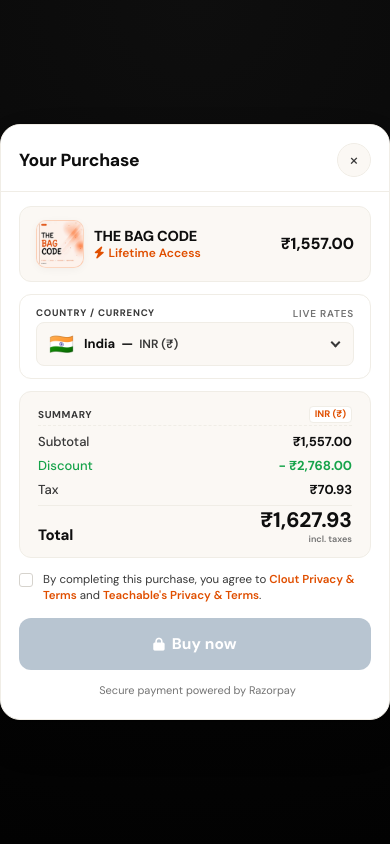
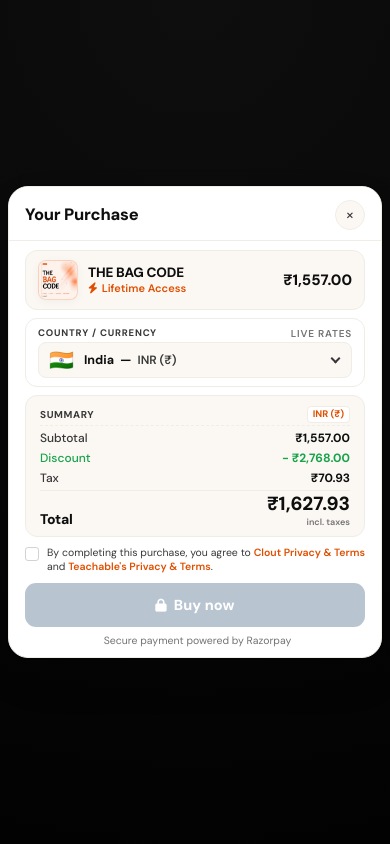
Before and after one commit to emirmubze/Clout, a Django app: page /checkout/ in a window 390 px wide. Run offline with Django 5.2, Linux system fonts and the light colour scheme; a user stored in the database is signed in; some libraries are stand-ins or nearby versions.

Commit message:
Fix mobile checkout modal height to eliminate dead bottom white space and wrap tightly

```diff
--- a/shop/templates/shop/checkout.html
+++ b/shop/templates/shop/checkout.html
@@ -851,7 +851,7 @@ body:not(.standalone) .secure {
 /* Mobile Devices & Phablets (<= 640px) */
 @media (max-width: 640px) {
     :root {
-        --card-pad-x: 22px;
+        --card-pad-x: 18px;
     }
 
     body:not(.standalone) .order-card {
@@ -859,7 +859,7 @@ body:not(.standalone) .secure {
     }
 
     .order-wrapper {
-        padding: 0;
+        padding: 10px 8px;
         align-items: center;
     }
 
@@ -874,176 +874,190 @@ body:not(.standalone) .secure {
     }
 
     .order-header {
-        padding: 20px var(--card-pad-x) 16px;
+        padding: 14px var(--card-pad-x) 11px;
     }
 
     .order-header h1 {
-        font-size: 18px;
+        font-size: 17px;
     }
 
     .close-btn {
-        width: 36px;
-        height: 36px;
-        min-width: 36px;
-        min-height: 36px;
-        font-size: 19px;
+        width: 32px;
+        height: 32px;
+        min-width: 32px;
+        min-height: 32px;
+        font-size: 17px;
     }
 
     .product {
-        margin-top: 16px;
-        margin-bottom: 13px;
-        padding: 15px 18px;
+        margin-top: 11px;
+        margin-bottom: 9px;
+        padding: 10px 14px;
     }
 
     .product-media {
-        width: 50px;
-        height: 50px;
+        width: 44px;
+        height: 44px;
+    }
+
+    .product-info h2 {
+        font-size: 14px;
     }
 
     .currency-box {
-        margin-bottom: 13px;
-        padding: 14px 18px;
+        margin-bottom: 9px;
+        padding: 10px 14px;
     }
 
     .currency-selected {
-        min-height: 46px;
+        min-height: 40px;
     }
 
     .summary-container {
-        margin-bottom: 15px;
-        padding: 16px 20px 14px;
+        margin-bottom: 10px;
+        padding: 12px 16px 10px;
     }
 
     .summary-row {
-        margin: 8px 0;
-        font-size: 13.5px;
+        margin: 5px 0;
+        font-size: 13px;
     }
 
     .terms {
-        margin-bottom: 15px;
-        gap: 11px;
+        margin-bottom: 11px;
+        gap: 9px;
     }
 
     .terms span {
-        font-size: 12px;
-        line-height: 1.45;
+        font-size: 11.5px;
+        line-height: 1.4;
     }
 
     .buy-btn {
-        height: 54px;
-        font-size: 16px;
-        border-radius: 12px;
+        height: 48px;
+        font-size: 15.5px;
+        border-radius: 11px;
     }
 
     .total-price strong {
-        font-size: 22px;
+        font-size: 20px;
     }
 
     .secure {
-        margin-top: 14px;
-        padding-bottom: 24px;
-        font-size: 11.5px;
+        margin-top: 8px;
+        padding-bottom: 12px;
+        font-size: 11px;
+    }
+
+    body:not(.standalone) .secure {
+        margin-top: 8px !important;
+        padding-bottom: 12px !important;
     }
 }
 
 /* Compact Mobile (<= 480px) */
 @media (max-width: 480px) {
     :root {
-        --card-pad-x: 18px;
+        --card-pad-x: 16px;
     }
 
     .order-header {
-        padding: 18px var(--card-pad-x) 14px;
+        padding: 13px var(--card-pad-x) 10px;
     }
 
     .order-header h1 {
-        font-size: 17.5px;
+        font-size: 16.5px;
     }
 
     .close-btn {
-        width: 34px;
-        height: 34px;
-        min-width: 34px;
-        min-height: 34px;
-        font-size: 18px;
+        width: 30px;
+        height: 30px;
+        min-width: 30px;
+        min-height: 30px;
+        font-size: 16px;
     }
 
     .product {
-        margin-top: 14px;
-        margin-bottom: 12px;
-        padding: 13px 16px;
-        gap: 12px;
+        margin-top: 9px;
+        margin-bottom: 8px;
+        padding: 9px 12px;
+        gap: 10px;
     }
 
     .product-media {
-        width: 48px;
-        height: 48px;
-        border-radius: 10px;
+        width: 40px;
+        height: 40px;
+        border-radius: 8px;
     }
 
     .product-info h2 {
+        font-size: 13.5px;
+    }
+
+    .product-info p {
+        font-size: 11px;
+    }
+
+    .product-price span {
+        font-size: 15px;
+    }
+
+    .currency-box {
+        margin-bottom: 8px;
+        padding: 8px 12px;
+    }
+
+    .currency-selected {
+        min-height: 36px;
+        padding: 0 10px;
+    }
+
+    .selected-country {
+        font-size: 12.5px;
+    }
+
+    .summary-container {
+        margin-bottom: 9px;
+        padding: 10px 14px 8px;
+    }
+
+    .summary-row {
+        font-size: 12px;
+        margin: 4px 0;
+    }
+
+    .total-label {
+        font-size: 14px;
+    }
+
+    .total-price strong {
+        font-size: 19px;
+    }
+
+    .terms {
+        margin-bottom: 9px;
+        gap: 8px;
+    }
+
+    .terms span {
+        font-size: 10.5px;
+        line-height: 1.35;
+    }
+
+    .buy-btn {
+        height: 44px;
         font-size: 14.5px;
     }
 
-    .product-info p {
-        font-size: 12px;
-    }
-
-    .product-price span {
-        font-size: 16px;
-    }
-
-    .currency-box {
-        margin-bottom: 12px;
-        padding: 12px 16px;
-    }
-
-    .currency-selected {
-        min-height: 44px;
-        padding: 0 12px;
-    }
-
-    .selected-country {
-        font-size: 13px;
-    }
-
-    .summary-container {
-        margin-bottom: 14px;
-        padding: 14px 18px 12px;
-    }
-
-    .summary-row {
-        font-size: 13px;
-        margin: 7px 0;
-    }
-
-    .total-label {
-        font-size: 15px;
-    }
-
-    .total-price strong {
-        font-size: 21px;
-    }
-
-    .terms {
-        margin-bottom: 14px;
-        gap: 10px;
-    }
-
-    .terms span {
-        font-size: 11.5px;
-        line-height: 1.4;
-    }
-
-    .buy-btn {
-        height: 52px;
-        font-size: 15.5px;
-    }
-
     .secure {
-        margin-top: 13px;
-        padding-bottom: 22px;
-        font-size: 11px;
+        margin-top: 7px;
+        padding-bottom: 10px;
+        font-size: 10.5px;
+    }
+
+    body:not(.standalone) .secure {
+        margin-top: 7px !important;
+        padding-bottom: 10px !important;
     }
 }
 
@@ -1811,22 +1825,16 @@ function syncModalHeight() {
         const card = document.querySelector('.order-card');
         const secure = document.querySelector('.secure');
         if (card) {
-            let contentHeight = card.offsetHeight;
+            let height = Math.ceil(card.getBoundingClientRect().height);
             if (secure) {
                 const cardRect = card.getBoundingClientRect();
                 const secureRect = secure.getBoundingClientRect();
-                const calculated = Math.ceil(secureRect.bottom - cardRect.top) + 2;
-                if (calculated > contentHeight) {
-                    contentHeight = calculated;
+                const calculated = Math.ceil(secureRect.bottom - cardRect.top);
+                if (calculated > height) {
+                    height = calculated;
                 }
             }
-            const height = Math.ceil(Math.max(
-                contentHeight,
-                card.scrollHeight,
-                card.getBoundingClientRect().height,
-                document.body.scrollHeight,
-                document.documentElement.scrollHeight
-            )) + 2;
+            height = Math.max(height, card.scrollHeight, card.offsetHeight) + 2;
             try {
                 window.parent.postMessage({ type: 'checkoutResize', height: height }, '*');
             } catch (e) {}
```
Also changed, not shown: shop/templates/shop/course_detail.html (+10 -20 lines).
